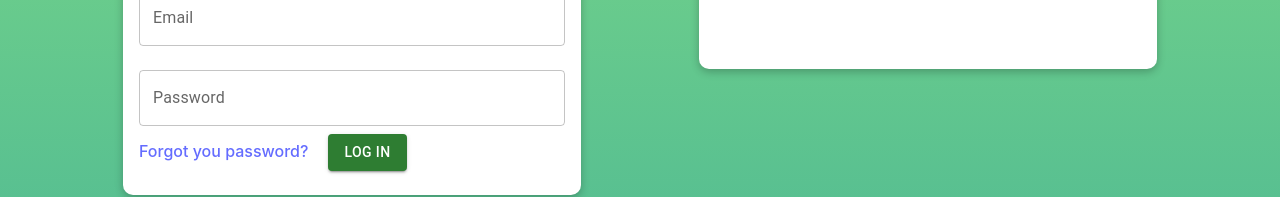
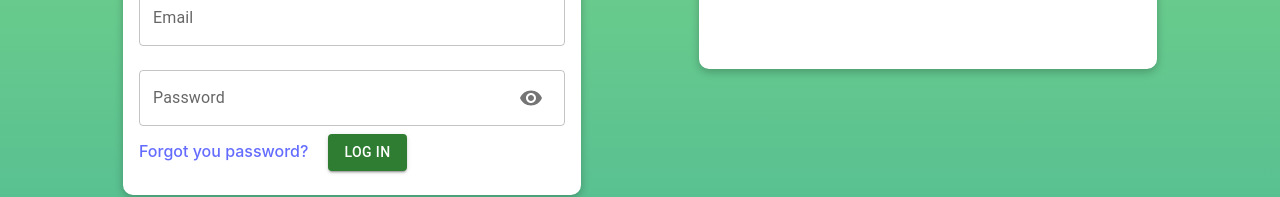
Before and after one commit to Renatuscape/PitchMatchFrontEnd, a React (Vite) app in the folder PitchMatch/: page /login in a window 1280 px wide. Shown: the part 282-479 px from the top of the page. Built offline with nearby package versions, Linux system fonts and the light colour scheme.

Commit message:
Added visibility in passwords in create user and log in

```diff
--- a/PitchMatch/src/components/LogInCard.tsx
+++ b/PitchMatch/src/components/LogInCard.tsx
@@ -1,15 +1,18 @@
-import { Container, Card, CardHeader, Divider, CardContent, Button, TextField } from "@mui/material";
+import { Container, Card, CardHeader, Divider, CardContent, Button, TextField, InputAdornment, IconButton } from "@mui/material";
 import { Link } from "react-router-dom";
 import { style2 } from "./CreateUserCard";
+import { Visibility, VisibilityOff } from "@mui/icons-material";
 type LogInType={
     email: string;
     password: string;
+    passwordVisibility: boolean;
     onChangeEmail:React.Dispatch<React.SetStateAction<string>>
     onChangePassword:React.Dispatch<React.SetStateAction<string>>
     onSubmit:(e:React.MouseEvent<HTMLButtonElement>)=>void
+    onTogglePasswordVisibility: () => void;
   }
 
-export function LogInCard({email,password,onChangeEmail,onChangePassword, onSubmit}:LogInType){
+export function LogInCard({email,password,onChangeEmail,onChangePassword,passwordVisibility, onSubmit,onTogglePasswordVisibility}:LogInType){
 
 
     return <>
@@ -29,15 +32,22 @@ export function LogInCard({email,password,onChangeEmail,onChangePassword, onSubm
                   fullWidth
                 />
                 <TextField
-                  name="password"
-                  label="Password"
-                  variant="outlined"
-                  margin="normal"
-                value={password}
-                onChange={e=>onChangePassword(e.target.value)}
-                  fullWidth
-                   type='password'
-                />
+        type={passwordVisibility ? "text" : "password"}
+        label="Password"
+        value={password}
+        onChange={(e) => onChangePassword(e.target.value)}
+        fullWidth
+        margin="normal"
+        InputProps={{
+          endAdornment: (
+            <InputAdornment position="end">
+              <IconButton onClick={() => onTogglePasswordVisibility()}>
+                {passwordVisibility ? <VisibilityOff /> : <Visibility />}
+              </IconButton>
+            </InputAdornment>
+          ),
+        }}
+      />
                     <Link to="/forgottenPassword">Forgot you password?</Link>
                     <Link to="/mypage">
                         <Button onClick={onSubmit} variant="contained" color="success" sx={{ margin: '0 20px', "&:focus":{outline: "none",}  }}>
--- a/PitchMatch/src/pages/CreateUser.tsx
+++ b/PitchMatch/src/pages/CreateUser.tsx
@@ -1,5 +1,5 @@
-import { AutoAwesome } from "@mui/icons-material";
-import { Container } from "@mui/material";
+import { AutoAwesome, Visibility, VisibilityOff } from "@mui/icons-material";
+import { Container, IconButton } from "@mui/material";
 import { ChangeEvent, FormEvent, useState } from "react";
 import { useNavigate } from 'react-router-dom';
 
@@ -31,11 +31,17 @@ async function createUserAsync(user: CreateUserProps): Promise<CreateUserProps>
 export function CreateUser() {
    const [user, setUser] = useState<CreateUserProps>({ name: '', email: '', password: '', bio: '', contact: '', soMe: '', imgUrl: '', cvUrl: '' })
    const [errorMessage, setErrorMessage] = useState<string | null>(null);
+   const [confirmedPassword, setConfirmedPassword] = useState('');
+  const [showPassword, setShowPassword] = useState(false);
 
 
    const onSubmit = async (e: FormEvent<HTMLFormElement>) => {
       e.preventDefault();
       setErrorMessage(null);
+       if (user.password !== confirmedPassword) {
+      setErrorMessage("Passwords don't match.");
+      return;
+    }
       try {
          const res = await createUserAsync({
             name: user.name,
@@ -62,6 +68,10 @@ export function CreateUser() {
       }
    }
 
+   const handleTogglePasswordVisibility = () => {
+    setShowPassword(!showPassword);
+  };
+
    const handleChange = (e: ChangeEvent<HTMLInputElement | HTMLTextAreaElement>) => {
       setUser({ ...user, [e.target.name]: e.target.value })
    }
@@ -79,11 +89,26 @@ export function CreateUser() {
             </div>
             <div className='form-input-container'>
                <label htmlFor="password">Password <AutoAwesome color='success' fontSize="small" /></label>
-               <input value={user.password} onChange={handleChange} id='password' name='password' type='password' />
+            <IconButton onClick={handleTogglePasswordVisibility}>
+              {showPassword ? <VisibilityOff /> : <Visibility />}
+            </IconButton>
+               <input
+              value={user.password}
+              onChange={handleChange}
+              id='password'
+              name='password'
+              type={showPassword ? 'text' : 'password'}
+            />
             </div>
             <div className='form-input-container'>
                <label htmlFor="confirmPassword">Confirm password <AutoAwesome color='success' fontSize="small" /></label>
-               <input id='confirmedPassword' name='confirmPassword' type='password' />
+              <input
+              value={confirmedPassword}
+              onChange={(e) => setConfirmedPassword(e.target.value)}
+              id='confirmedPassword'
+              name='confirmPassword'
+              type={showPassword ? 'text' : 'password'}
+            />
             </div>
             <div style={{ padding: 10, borderRadius: 4, backgroundColor: 'rgba(80,186,147,1)', display: 'flex', flexDirection: 'column', gap: 10 }}>
                <p style={{ paddingBottom: 15 }}>This section is information that other users will be able to see on your profile page when they are logged in. These fields are not required, but will improve your chances of finding a match. You can update your profile with this information later, if you prefer.</p>
--- a/PitchMatch/src/pages/LogIn.tsx
+++ b/PitchMatch/src/pages/LogIn.tsx
@@ -2,7 +2,7 @@ import { Create, Height } from "@mui/icons-material";
 import { CreateUserCard } from "../components/CreateUserCard";
 import { Container, Grid } from "@mui/material";
 import { LogInCard } from "../components/LogInCard";
-import React from "react";
+import React, { useState } from "react";
 import { useNavigate } from "react-router-dom";
 import { LogInType } from "../components/types";
 type LoginProps={
@@ -12,6 +12,7 @@ type LoginProps={
 export function LogIn({LoginFunctionality}:LoginProps) {
         const[email,setEmail]=React.useState<string>("")
         const[password,setPassword]=React.useState<string>("")
+        const [showPassword, setShowPassword] = useState(false);
         const navigate = useNavigate();
 
 const handlerSubmit=async(e:React.MouseEvent<HTMLButtonElement>)=>{
@@ -20,13 +21,16 @@ const handlerSubmit=async(e:React.MouseEvent<HTMLButtonElement>)=>{
         await LoginFunctionality(userInfo).then(response=> navigate("/"))
         }
 
+ const handleTogglePasswordVisibility = () => {
+    setShowPassword(!showPassword);
+  };
 
 return<>
 <div className='page-background' style={{height:"700px"}}>
 <Container>
 <Grid container >
 
-         <Grid item xs={6}> <LogInCard onSubmit={handlerSubmit} onChangeEmail={setEmail} onChangePassword={setPassword} email={email} password={password}/> </Grid>
+         <Grid item xs={6}> <LogInCard onSubmit={handlerSubmit} onChangeEmail={setEmail} onChangePassword={setPassword} email={email} password={password} passwordVisibility={showPassword} onTogglePasswordVisibility={handleTogglePasswordVisibility}/> </Grid>
          <Grid item xs={6}> <CreateUserCard/> </Grid>
 </Grid>
 </Container>
```
